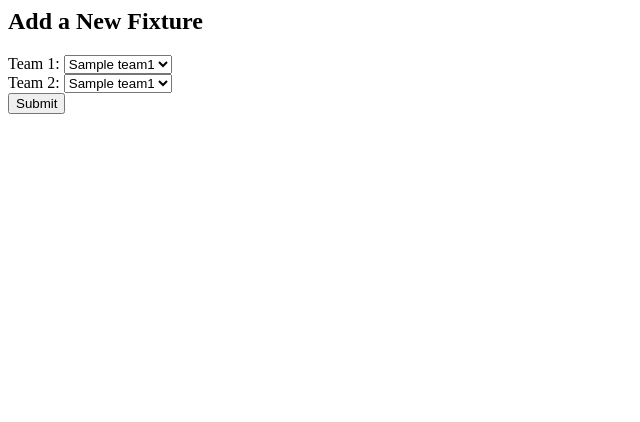
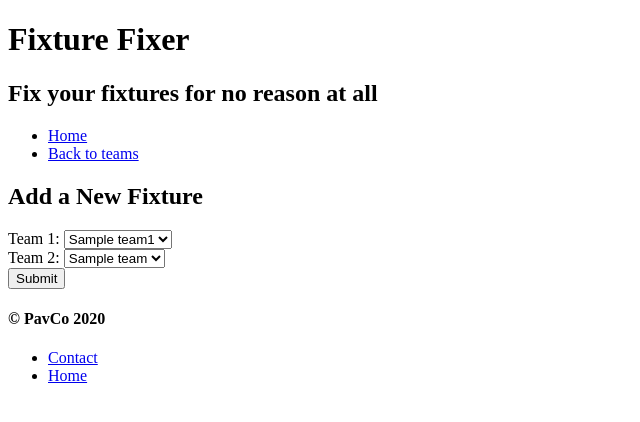
Before and after one commit to fatpav/first_project, a Flask app: template templates/fixtures/new.html in a window 1280 px wide. Shown: the top 422 px of the page, without its empty margins (0-640 px from the left). Run offline with Flask 2, Linux system fonts and the light colour scheme; the template is opened without the code that fills it: most values are stand-ins (such as "Sample title", 1, 10 or a date in 2020).

Commit message:
now the fixture page has stopped pulling through teams. yay

```diff
--- a/console.py
+++ b/console.py
@@ -9,6 +9,3 @@
 
 
 team_repository.delete_all()
-
-team1 = team("Hapsburg Saturday")
-team_repository.save(team1)
--- a/controllers/fixtures_controller.py
+++ b/controllers/fixtures_controller.py
@@ -15,8 +15,9 @@
 
 @fixtures_blueprint.route("/fixtures/new")
 def new_fixture():
-    teams = team_repository.select_all()
-    return render_template("/fixtures/new.html", teams=teams)
+    team1 = team_repository.select_all()
+    team2 = team_repository.select_all()
+    return render_template("/fixtures/new.html", team1=team1, team2=team2)
 
 @fixtures_blueprint.route("/fixtures", methods=['POST'])
 def create_fixture():
--- a/db/fixture_fixer.sql
+++ b/db/fixture_fixer.sql
@@ -10,7 +10,5 @@
 CREATE TABLE fixtures (
     fixture_id SERIAL PRIMARY KEY,
     team1_id SERIAL REFERENCES teams(id),
-    team2_id SERIAL REFERENCES teams(id),
-    score1 INT,
-    score2 INT
+    team2_id SERIAL REFERENCES teams(id)
 );
--- a/models/fixture.py
+++ b/models/fixture.py
@@ -1,8 +1,6 @@
 class Fixture:
 
-    def __init__(self, team1, team2, score1, score2, id = None):
+    def __init__(self, team1, team2, id = None):
         self.team1 = team1
         self.team2 = team2
-        self.score1 = None
-        self.score2 = None
         self.id = id
--- a/repositories/fixture_repository.py
+++ b/repositories/fixture_repository.py
@@ -6,7 +6,7 @@
 
 
 def save(fixture):
-    sql = "INSERT INTO fixtures (team1.id, team2.id) VALUES (%s, %s) RETURNING id"
+    sql = "INSERT INTO fixtures (team1_id, team2_id) VALUES (%s, %s) RETURNING id"
     values = [fixture.team1.id, fixture.team2.id]
     results = run_sql(sql, values)
     id = results[0]['id']
--- a/templates/fixtures/new.html
+++ b/templates/fixtures/new.html
@@ -1,11 +1,14 @@
+{% extends "base.html" %}
+{% block content %}
+
 <h2>Add a New Fixture</h2>
 
 <form action="/fixtures" method="POST">
     <div>
         <label for="team1">Team 1:</label>
         <select name="team1_id" id="team1">
-            {% for team1 in teams %}
-            <option value="{{ team1.id }}">
+            {% for team in teams %}
+            <option value="{{ team.id }}">
                 {{ team1.name }}
             </option>
             {% endfor %}
@@ -15,7 +18,7 @@
         <label for="team2">Team 2:</label>
         <select name="team2_id" id="team2">
             {% for team2 in teams %}
-            <option value="{{ team2.id }}">
+            <option value="{{ team.id }}">
                 {{ team2.name }}
             </option>
             {% endfor %}
@@ -25,3 +28,5 @@
         <input type="submit">
     </div>
 </form>
+
+{% endblock %}
```
Also changed, not shown: templates/fixtures/index.html (+17 -0 lines).
